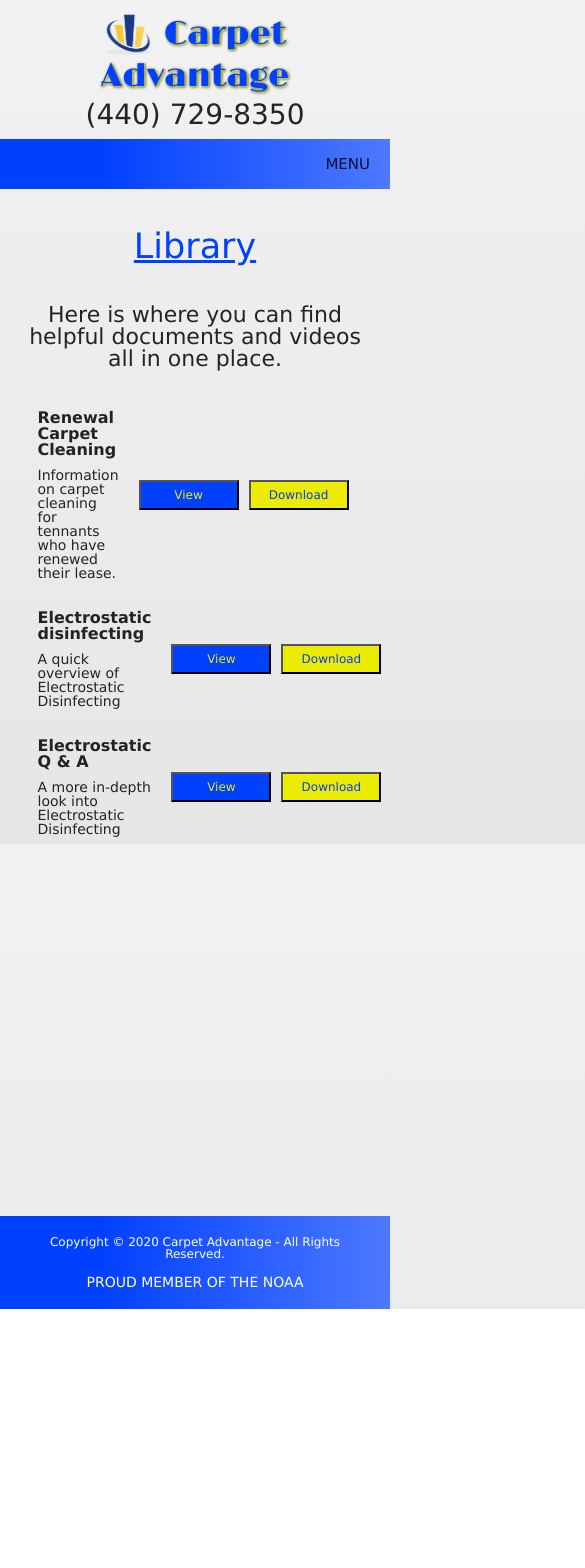
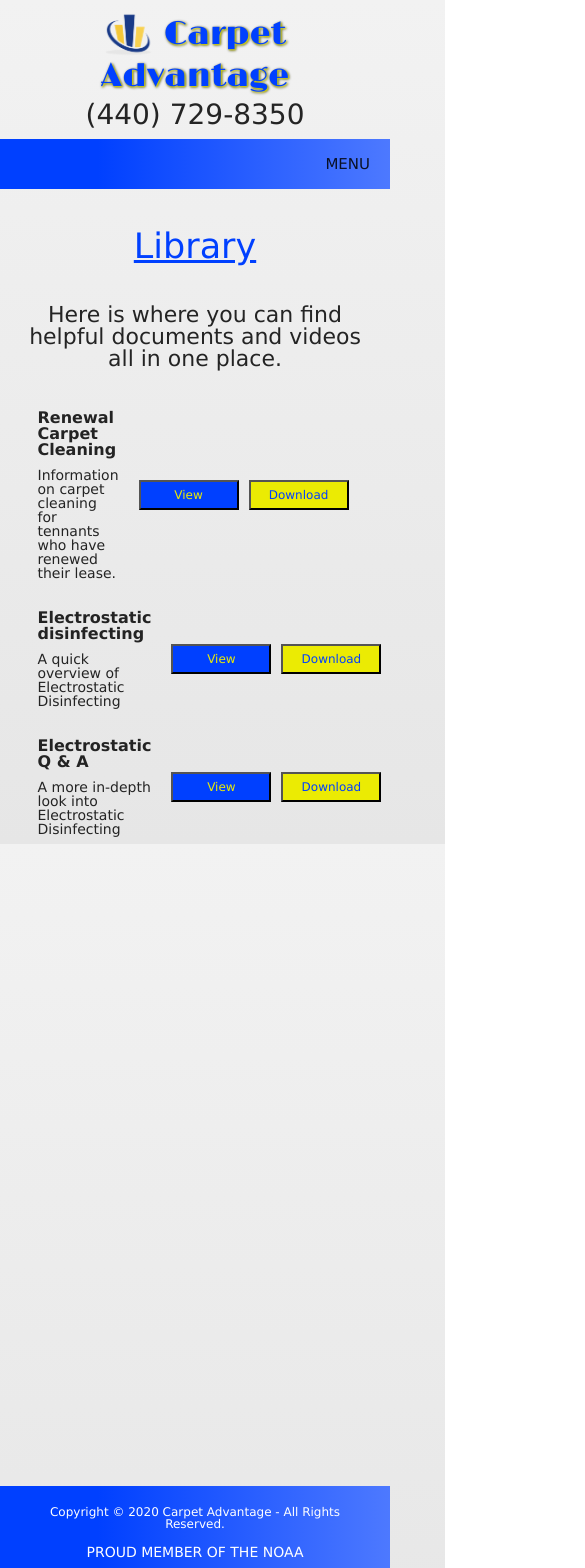
Before and after one commit to Broast42/carpet-advantage, a React (Create React App) app in the folder client/: page /library in a window 390 px wide. Shown: the top 1568 px of the page, 585 px wide, since content can reach past the window. Before the commit the page ends 1309 px from the top, so only its background shows below. Built offline with nearby package versions, Linux system fonts and the light colour scheme; the HTML template or start-up script is replaced by a standard one.

Commit message:
Fixed some styles when viewing on small screens.

```diff
--- a/client/src/components/pages/library/Library.js
+++ b/client/src/components/pages/library/Library.js
@@ -55,7 +55,7 @@
 
             <div className="doc-vid-box">
                 {videos.map((vid, index) => (
-                    <div key={index}>
+                    <div key={index} className="video">
                         <ReactPlayer
                             url={vid.url}
                             height= '250px'
--- a/client/src/styles/component/library.scss
+++ b/client/src/styles/component/library.scss
@@ -86,5 +86,10 @@
 .doc-vid-box{
     display: flex;
     justify-content: space-evenly;
-    margin: 40px 0px;
+    flex-wrap: wrap;
+    margin: 30px 0px;
 }
+
+.video{
+    margin-top: 20px;
+}
```
